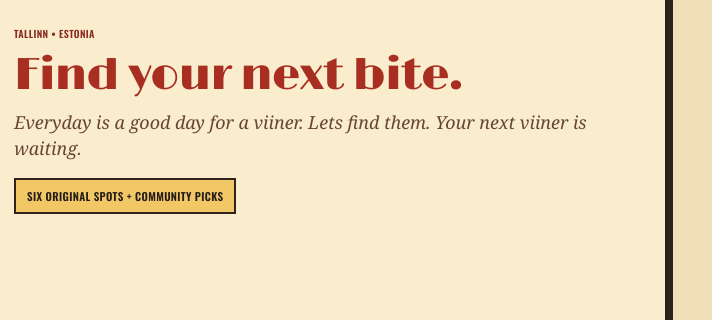
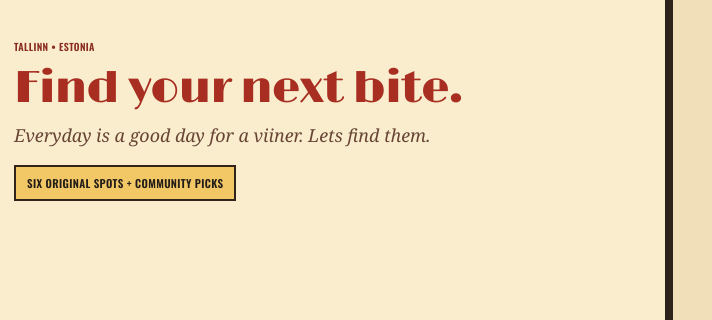
Before and after one commit to Jrcgraham/WheresMyViiner, a plain HTML site: page index.html in a window 1280 px wide. Shown: the part 184-504 px from the top of the page, 568-1280 px from the left. Drawn offline with nearby package versions, Linux system fonts and the light colour scheme.

Commit message:
Update index.html

```diff
--- a/index.html
+++ b/index.html
@@ -128,7 +128,7 @@ body{background-color:#f1dfb9;background-image:radial-gradient(#78563d20 .7px,tr
 @media(max-width:780px){.directory-intro{grid-template-columns:1fr;gap:15px}.intro-art{max-width:500px;margin:auto}.directory-intro .directory-top{gap:10px}.directory-intro .directory-top h2{font-size:clamp(26px,6vw,39px)!important}.directory-intro .directory-count{display:block;max-width:none}}
 </style></head><body><header class="masthead"><div class="brand"><img src="viiner-icon.png" alt="" class="brand-icon"><div><h1>where’s my viiner?</h1><p class="tag">one world. infinite wieners.</p></div></div><button id="suggest" class="header-suggest">✦ Spill the beans! <span>Suggest a spot</span></button></header>
 <main class="shell">
-<section class="directory" id="directory"><div class="directory-intro"><div class="intro-art"><img src="viiner-marquee.png" alt="Where’s My Viiner vintage neon marquee above our two cartoon sausage mascots at their diner stand"></div><div class="directory-top"><div><p class="eyebrow">TALLINN • ESTONIA</p><h2>Find your next bite.</h2><p class="intro-subtitle">Everyday is a good day for a viiner. Lets find them. Your next viiner is waiting.</p></div><div class="directory-count" id="communityCount">Six original spots + community picks</div></div></div>
+<section class="directory" id="directory"><div class="directory-intro"><div class="intro-art"><img src="viiner-marquee.png" alt="Where’s My Viiner vintage neon marquee above our two cartoon sausage mascots at their diner stand"></div><div class="directory-top"><div><p class="eyebrow">TALLINN • ESTONIA</p><h2>Find your next bite.</h2><p class="intro-subtitle">Everyday is a good day for a viiner. Lets find them.</p></div><div class="directory-count" id="communityCount">Six original spots + community picks</div></div></div>
 <div class="controls" id="searchControls"><div class="search-wrap"><span aria-hidden="true">⌕</span><input id="search" placeholder="Search a spot, street or neighborhood…" aria-label="Search locations"></div><div class="switches" role="group" aria-label="Serving style"><button data-style="all" aria-pressed="true">All viiners</button><button data-style="dressed" aria-pressed="false">🌭 Dressed</button><button data-style="naked" aria-pressed="false">Naked</button></div><button class="secondary" id="favoritesToggle" aria-pressed="false">♡ Favorites</button></div>
 <div class="board-head"><div><span class="starburst">✳</span><strong>Today's viiner lineup</strong><small>Serving styles and menus may change</small></div><div class="mobile-views" role="group" aria-label="Choose map or list"><button type="button" id="showList" aria-pressed="true">☷ Spots</button><button type="button" id="showMap" aria-pressed="false">⌖ Map</button></div></div>
 <div class="layout show-list" id="resultsLayout"><section id="list" class="list" aria-label="Sausage locations"></section><div id="map" aria-label="Interactive map of Tallinn"></div></div>
```
